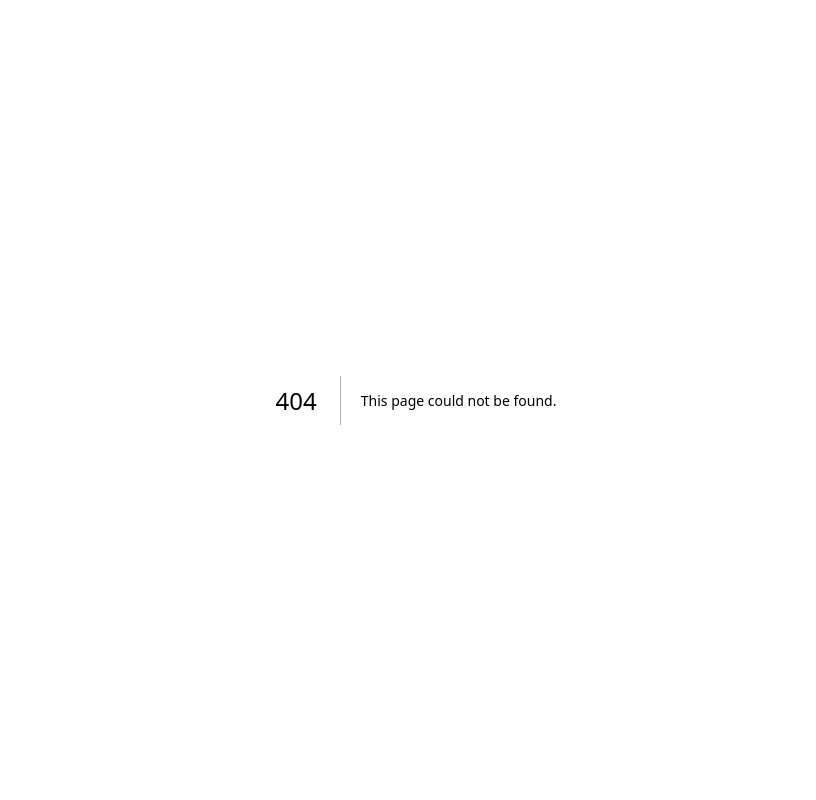
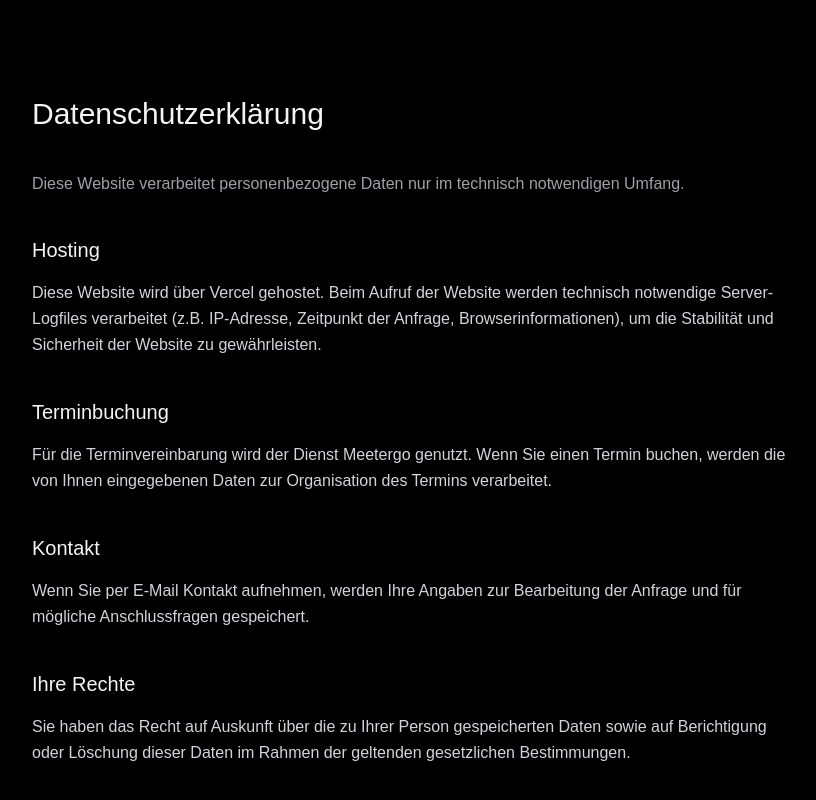
Before and after one commit to wolfgangtietz/coaching-landing, a Next.js app: page /datenschutz in a window 1280 px wide. Before the commit this address had no page. Shown: the top 800 px of the page, without its empty margins (224-1040 px from the left). Built offline with nearby package versions, Linux system fonts and the light colour scheme.

Commit message:
add datenschutz page and footer link

```diff
--- /dev/null
+++ b/app/datenschutz/page.tsx
@@ -0,0 +1,38 @@
+export default function Datenschutz() {
+  return (
+    <main className="min-h-screen bg-black text-zinc-100 px-6 py-24">
+      <section className="max-w-3xl mx-auto">
+        <h1 className="text-3xl font-light mb-10">Datenschutzerklärung</h1>
+
+        <p className="text-zinc-400 mb-6">
+          Diese Website verarbeitet personenbezogene Daten nur im technisch notwendigen Umfang.
+        </p>
+
+        <h2 className="text-xl font-light mt-10 mb-4">Hosting</h2>
+        <p className="text-zinc-300 leading-relaxed">
+          Diese Website wird über Vercel gehostet. Beim Aufruf der Website werden technisch notwendige
+          Server-Logfiles verarbeitet (z.B. IP-Adresse, Zeitpunkt der Anfrage, Browserinformationen),
+          um die Stabilität und Sicherheit der Website zu gewährleisten.
+        </p>
+
+        <h2 className="text-xl font-light mt-10 mb-4">Terminbuchung</h2>
+        <p className="text-zinc-300 leading-relaxed">
+          Für die Terminvereinbarung wird der Dienst Meetergo genutzt. Wenn Sie einen Termin buchen,
+          werden die von Ihnen eingegebenen Daten zur Organisation des Termins verarbeitet.
+        </p>
+
+        <h2 className="text-xl font-light mt-10 mb-4">Kontakt</h2>
+        <p className="text-zinc-300 leading-relaxed">
+          Wenn Sie per E-Mail Kontakt aufnehmen, werden Ihre Angaben zur Bearbeitung der Anfrage
+          und für mögliche Anschlussfragen gespeichert.
+        </p>
+
+        <h2 className="text-xl font-light mt-10 mb-4">Ihre Rechte</h2>
+        <p className="text-zinc-300 leading-relaxed">
+          Sie haben das Recht auf Auskunft über die zu Ihrer Person gespeicherten Daten sowie auf
+          Berichtigung oder Löschung dieser Daten im Rahmen der geltenden gesetzlichen Bestimmungen.
+        </p>
+      </section>
+    </main>
+  );
+}
--- a/app/page.tsx
+++ b/app/page.tsx
@@ -227,13 +227,19 @@ aber das System sich verändert.
         <BookingSection />
         <footer className="border-t border-zinc-900 mt-24 py-10 text-center">
   <div className="flex items-center justify-center gap-6 text-sm text-zinc-500">
+
     <Link href="/impressum" className="hover:text-zinc-300 transition-colors">
       Impressum
     </Link>
 
-    <a href="/session" className="hover:text-zinc-300 transition-colors">
+    <Link href="/datenschutz" className="hover:text-zinc-300 transition-colors">
+      Datenschutz
+    </Link>
+
+    <Link href="/session" className="hover:text-zinc-300 transition-colors">
       Für bestehende Klienten
-    </a>
+    </Link>
+
   </div>
 </footer>
       </main>
```
